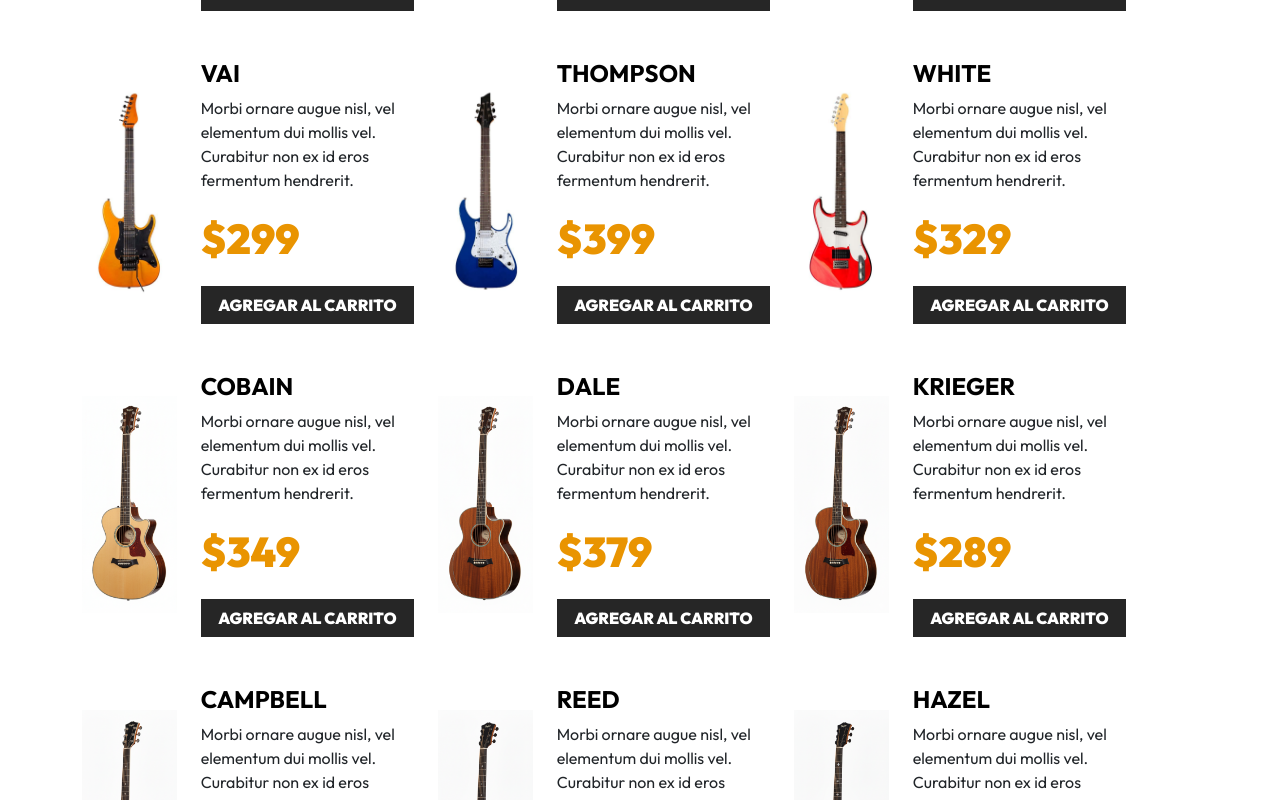
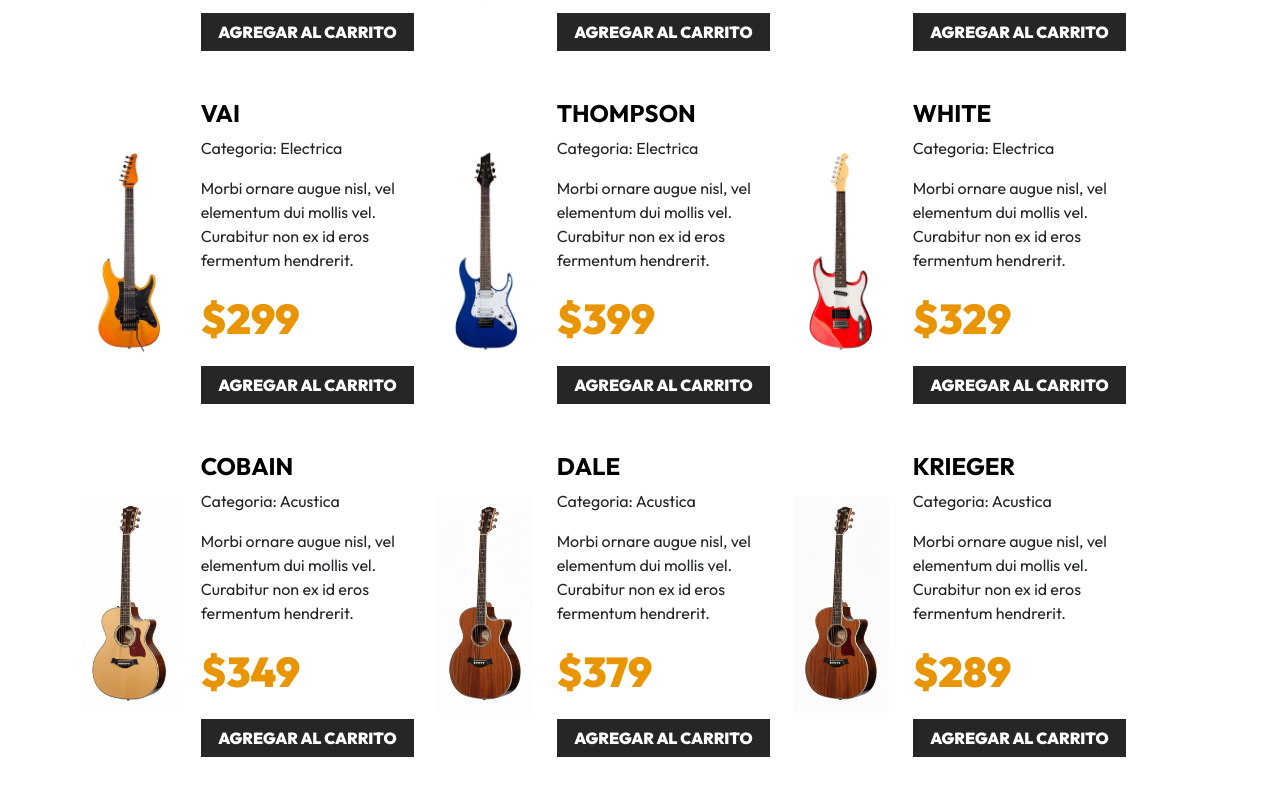
Before and after one commit to eddndev/practica_01, a React (Vite) app in the folder Cliente/: page / in a window 1280 px wide. Shown: the part 620-1420 px from the top of the page. Built offline with nearby package versions, Linux system fonts and the light colour scheme.

Commit message:
se agrega categoria sin disenio

```diff
--- a/Cliente/src/components/Guitarras.jsx
+++ b/Cliente/src/components/Guitarras.jsx
@@ -9,6 +9,8 @@ export function Guitarras({guitarra, addToCart}) { // prop
                     </div>
                     <div className="col-8">
                         <h3 className="text-black fs-4 fw-bold text-uppercase">{guitarra.name}</h3>
+                        <p className="">Categoria: {` `}
+                            <span className="text-orange-300">{guitarra.categoria}</span></p>
                         <p>{guitarra.description}</p>
                         <p className="fw-black text-primary fs-3">${guitarra.price}</p> {/* accedemos a la base de datos del prop, y extraemos el valor de cada elemento */}
                         <button
--- a/Cliente/src/data/db.js
+++ b/Cliente/src/data/db.js
@@ -6,7 +6,7 @@ export const db = [
       description: 'Morbi ornare augue nisl, vel elementum dui mollis vel. Curabitur non ex id eros fermentum hendrerit.',
       price: 299,
       stock: 10,
-      categoria: 'electrica',
+      categoria: 'Electrica',
   },
   {
       id: 2,
@@ -15,7 +15,7 @@ export const db = [
       description: 'Morbi ornare augue nisl, vel elementum dui mollis vel. Curabitur non ex id eros fermentum hendrerit.',
       price: 349,
       stock: 8,
-      categoria: 'electrica',
+      categoria: 'Electrica',
   },
   {
       id: 3,
@@ -24,7 +24,7 @@ export const db = [
       description: 'Morbi ornare augue nisl, vel elementum dui mollis vel. Curabitur non ex id eros fermentum hendrerit.',
       price: 329,
       stock: 12,
-      categoria: 'electrica',
+      categoria: 'Electrica',
   },
   {
       id: 4,
@@ -33,7 +33,7 @@ export const db = [
       description: 'Morbi ornare augue nisl, vel elementum dui mollis vel. Curabitur non ex id eros fermentum hendrerit.',
       price: 299,
       stock: 7,
-      categoria: 'electrica',
+      categoria: 'Electrica',
   },
   {
       id: 5,
@@ -42,7 +42,7 @@ export const db = [
       description: 'Morbi ornare augue nisl, vel elementum dui mollis vel. Curabitur non ex id eros fermentum hendrerit.',
       price: 399,
       stock: 5,
-      categoria: 'electrica',
+      categoria: 'Electrica',
   },
   {
       id: 6,
@@ -51,7 +51,7 @@ export const db = [
       description: 'Morbi ornare augue nisl, vel elementum dui mollis vel. Curabitur non ex id eros fermentum hendrerit.',
       price: 329,
       stock: 9,
-      categoria: 'electrica',
+      categoria: 'Electrica',
   },
   {
       id: 7,
@@ -60,7 +60,7 @@ export const db = [
       description: 'Morbi ornare augue nisl, vel elementum dui mollis vel. Curabitur non ex id eros fermentum hendrerit.',
       price: 349,
       stock: 6,
-      categoria: 'acustica',
+      categoria: 'Acustica',
   },
   {
       id: 8,
@@ -69,7 +69,7 @@ export const db = [
       description: 'Morbi ornare augue nisl, vel elementum dui mollis vel. Curabitur non ex id eros fermentum hendrerit.',
       price: 379,
       stock: 11,
-      categoria: 'acustica',
+      categoria: 'Acustica',
   },
   {
       id: 9,
@@ -78,7 +78,7 @@ export const db = [
       description: 'Morbi ornare augue nisl, vel elementum dui mollis vel. Curabitur non ex id eros fermentum hendrerit.',
       price: 289,
       stock: 4,
-      categoria: 'acustica',
+      categoria: 'Acustica',
   },
   {
       id: 10,
@@ -87,7 +87,7 @@ export const db = [
       description: 'Morbi ornare augue nisl, vel elementum dui mollis vel. Curabitur non ex id eros fermentum hendrerit.',
       price: 349,
       stock: 13,
-      categoria: 'acustica',
+      categoria: 'Acustica',
   },
   {
       id: 11,
@@ -96,7 +96,7 @@ export const db = [
       description: 'Morbi ornare augue nisl, vel elementum dui mollis vel. Curabitur non ex id eros fermentum hendrerit.',
       price: 399,
       stock: 3,
-      categoria: 'acustica',
+      categoria: 'Acustica',
   },
   {
       id: 12,
@@ -105,6 +105,6 @@ export const db = [
       description: 'Morbi ornare augue nisl, vel elementum dui mollis vel. Curabitur non ex id eros fermentum hendrerit.',
       price: 379,
       stock: 15,
-      categoria: 'acustica',
+      categoria: 'Acustica',
   },
 ]
```
